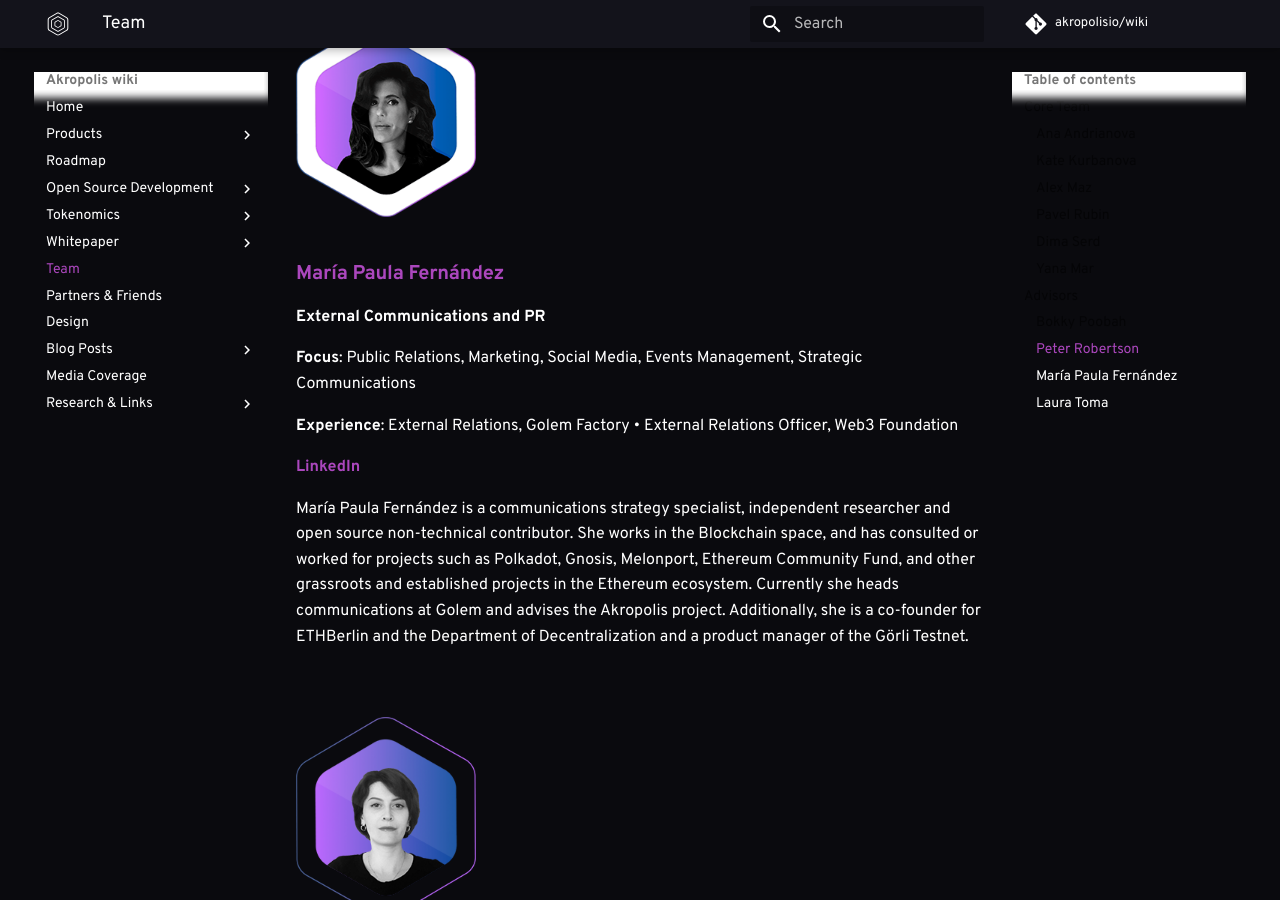
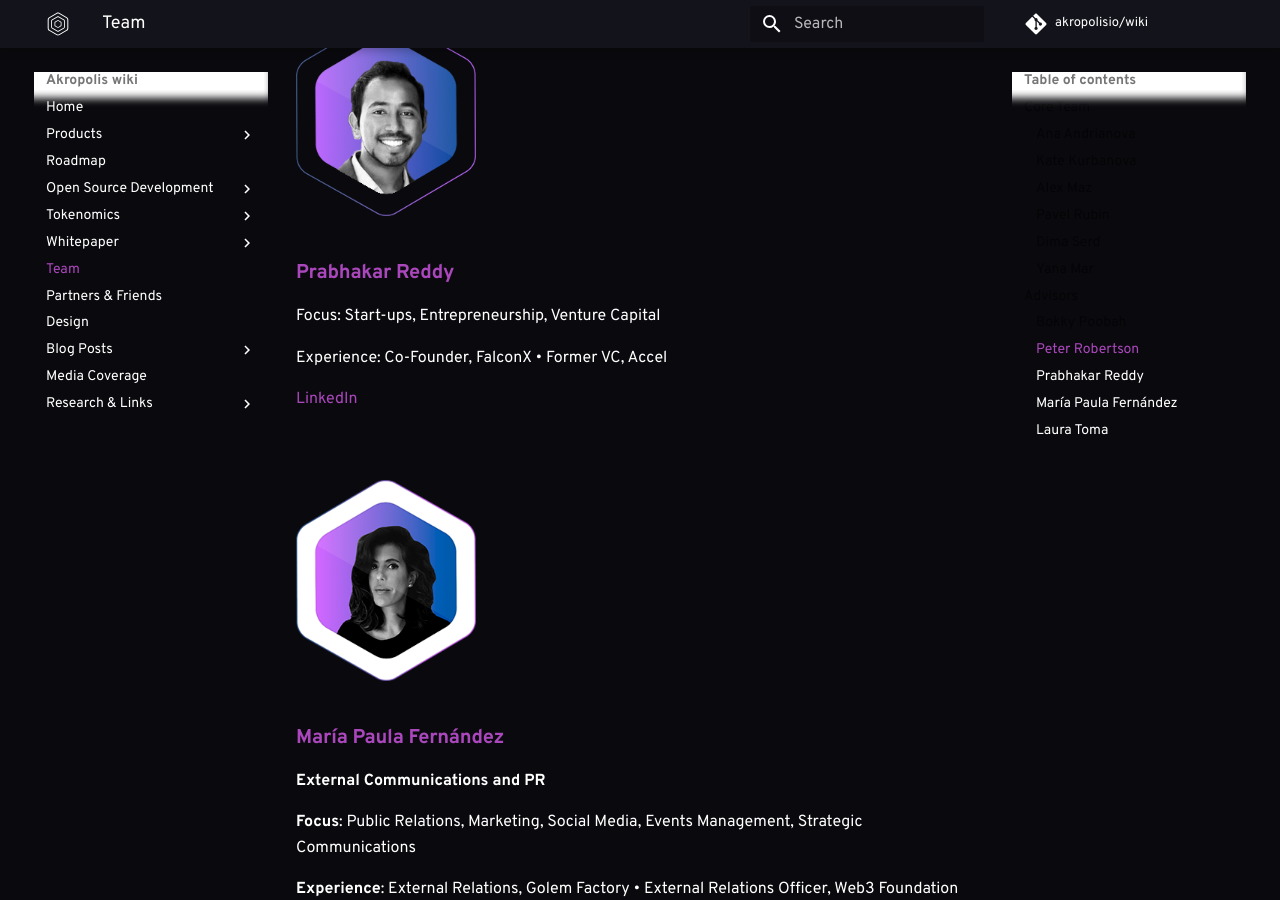
Before and after one commit to kaonone/wiki, an MkDocs documentation site: the page built from docs/team.md, in a window 1280 px wide and 900 px high, scrolled down 5992 px. Built offline with MkDocs 1.6.1 and Material for MkDocs 9.7.7, drawn with Linux system fonts in a browser that asks for light colours; some web fonts are replaced; comment, search, counter and statistics services are not loaded; old or Windows-style settings are respelled for this version of MkDocs.

Commit message:
prabhakar added

```diff
--- a/docs/team.md
+++ b/docs/team.md
@@ -146,6 +146,19 @@
 
 </br>
 </br>
+<img src="/images/team/prabhakar@2x.png" width="180" alt="drawing" />
+
+### [**Prabhakar Reddy**](https://www.linkedin.com/in/prabhakar2reddy/)
+
+Focus: Start-ups, Entrepreneurship, Venture Capital
+
+Experience: Co-Founder, FalconX • Former VC, Accel
+
+[LinkedIn](https://www.linkedin.com/in/prabhakar2reddy/)
+
+
+</br>
+</br>
 <img src="/images/team/mpf@2x.png" width="180" alt="drawing" />
 
 ### [**María Paula Fernández**](https://www.linkedin.com/in/maría-paula-fernández-a96a8034/)
```
Also changed, not shown: docs/images/team/prabhakar@2x.png (added).
